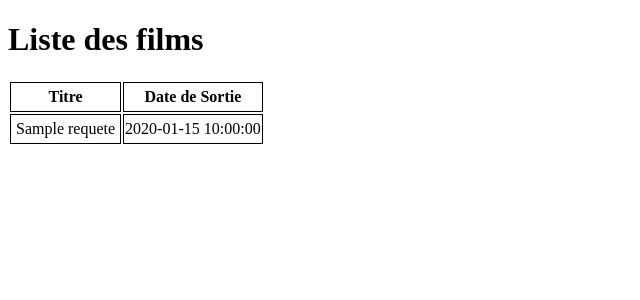
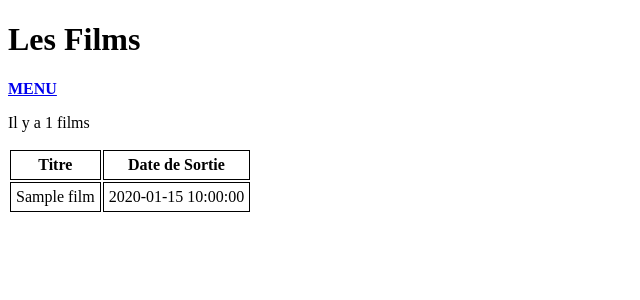
Before and after one commit to alla-belhafsi/Cinema-MVC, a PHP site: template view/listFilms.php in a window 1280 px wide. Shown: the top 300 px of the page, without its empty margins (0-640 px from the left). Run offline with PHP 8.4, Linux system fonts and the light colour scheme; the template is opened without the code that fills it: most values are stand-ins (such as "Sample title", 1, 10 or a date in 2020).

Commit message:
Corrected !

```diff
--- a/public/css/style.css
+++ b/public/css/style.css
@@ -1,4 +1,4 @@
-.twoColumns {
+.column {
     border: 1px solid #000;
     padding: 5px;
 }
--- a/view/listFilms.php
+++ b/view/listFilms.php
@@ -5,30 +5,28 @@
     <meta name="viewport" content="width=device-width, initial-scale=1.0">
     <link rel="stylesheet" href="public/css/style.css">
 
-<!-- On démarre la capture de sortie -->
-<?php ob_start(); ?>
-    <title>Liste des films</title>
+
+<h1>Les Films</h1>
 </head>
 <body>
-    <h1>Liste des films</h1>
+    <a href='index.php'><b>MENU</b></a>
+    <p> Il y a <?= $listFilms->rowCount() ?> films</p>
     <table>
         <thead>
-            <tr class="twoColumns">
-                <th class="twoColumns">Titre</th>
-                <th class="twoColumns">Date de Sortie</th>
+            <tr class="column">
+                <th class="column">Titre</th>
+                <th class="column">Date de Sortie</th>
             </tr>
         </thead>
         <tbody>
-            <?php foreach ($requete->fetchAll() as $film) { ?>
+            <!-- On fetchAll car un ensemble de résultats est attendu (plusieurs lignes sur HeidiSQL) -> retourne un tableau de tableaux associatifs -->
+            <?php foreach ($listFilms->fetchAll() as $film) { ?>
                 <tr>
-                    <td class="twoColumns"><?= $film['titre'] ?></td>
-                    <td class="tableCenter"><?= $film['dateSortie'] ?></td>
+                    <td class="column"><?= $film['titre'] ?></td>
+                    <td class="column"><?= $film['dateSortie'] ?></td>
                 </tr>
             <?php } ?>
         </tbody>
     </table>
 </body>
 </html>
- <!-- Récupération du contenu de la capture de sortie dans une variable -->
-<?php $content = ob_get_clean();
-require "view/template.php";
--- a/view/template.php
+++ b/view/template.php
@@ -6,11 +6,13 @@
 
     <!-- Bootstrap CSS -->
     <link rel="stylesheet" href="../public/css/style.css">
-    <title>NewProjectCinema</title>
+
+    <title><?= $titre ?></title>
 </head>
 <body>
+    <h1><?= $titre_secondaire ?></h1>
     <div>
-        <?= isset($content) ? $content : '' ?> <!-- Affichage du contenu -->
+        <?= $list ?>
     </div>
 </body>
 </html>
```
Also changed, not shown: controller/CinemaController.php (+18 -1 lines), index.php (+13 -0 lines), view/listActeurs.php (added, +45 -0 lines).
